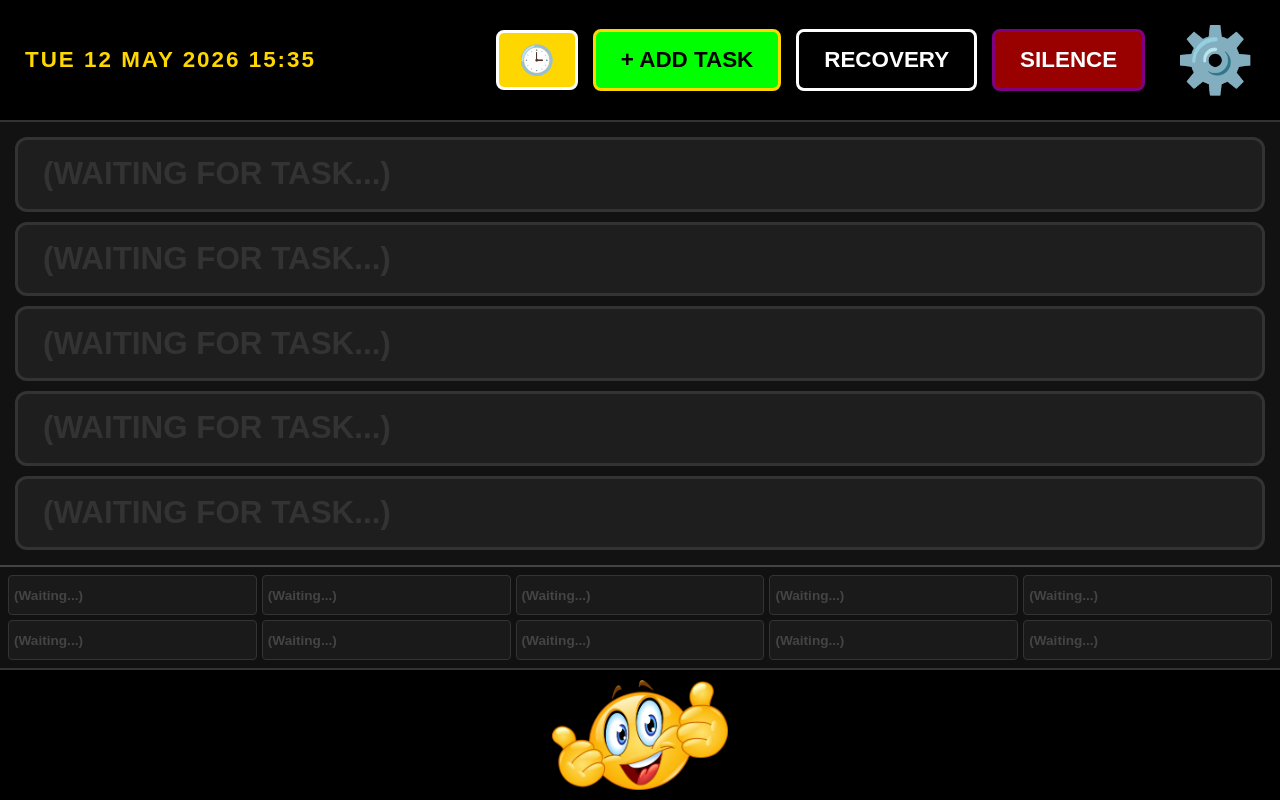
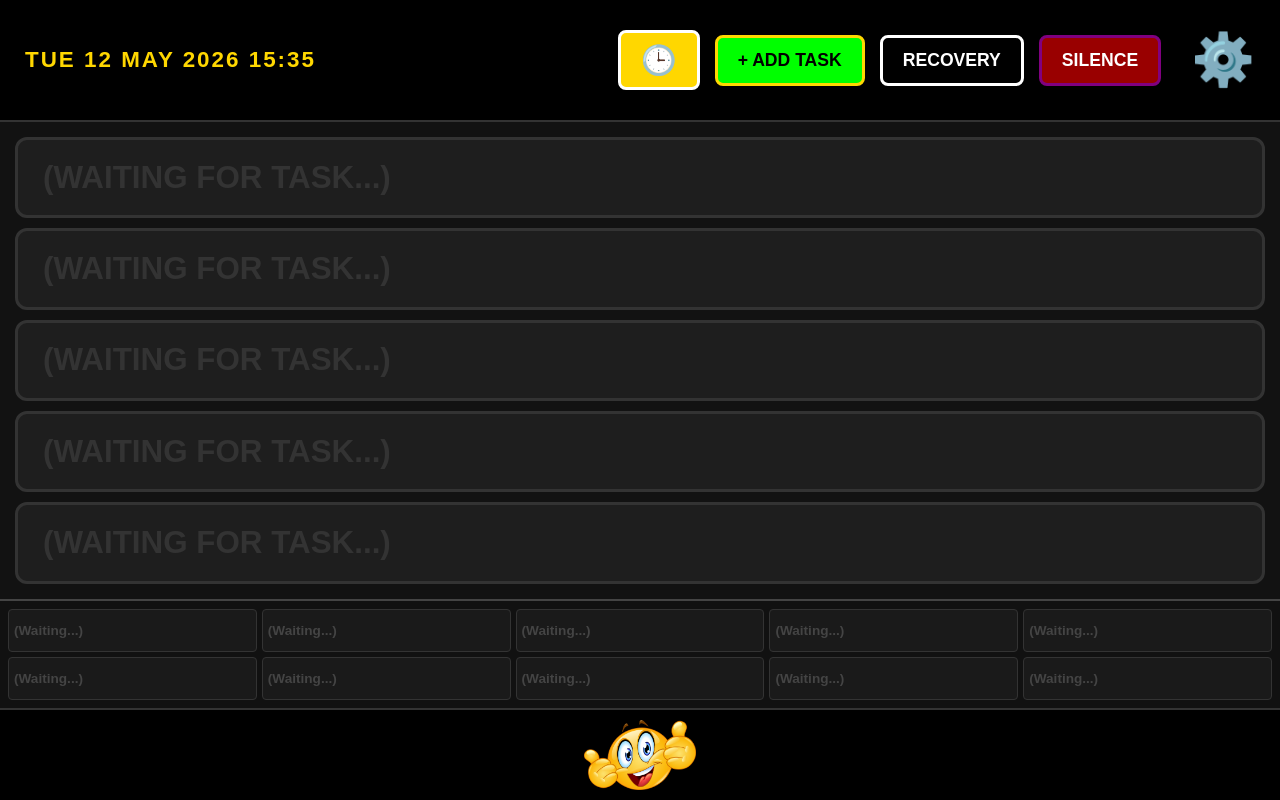
Before and after one commit to TheSharmanator/adhdtaskmanager, a Flask app: template templates/index.html in a window 1280 px wide. Run offline with Flask 3, Linux system fonts and the light colour scheme; the template is opened without the code that fills it, so the values that code supplies are empty; parts of the project's set-up code (start-up, migrations or seed data) failed here and were passed over.

Commit message:
Optimize UI for 10.1 inch screen and fix keyboard behavior

```diff
--- a/templates/add.html
+++ b/templates/add.html
@@ -77,6 +77,7 @@
             bottom: 0;
             left: 0;
             z-index: 100;
+            display: none; /* Hidden by default */
         }
 
         .hg-button {
@@ -580,7 +581,9 @@
                     }
                 },
                 onKeyPress: button => {
-                    if (button === "{enter}") document.getElementById("task-form").submit();
+                    if (button === "{enter}") {
+                        document.querySelector(".simple-keyboard").style.display = "none";
+                    }
                 },
                 preventMouseDownDefault: true,
                 layout: {
@@ -600,6 +603,7 @@
                     selectedInputName = e.target.name;
                     myKeyboard.setOptions({ inputName: e.target.name });
                     myKeyboard.setInput(e.target.value);
+                    document.querySelector(".simple-keyboard").style.display = "block";
                 });
             });
         }
--- a/templates/index.html
+++ b/templates/index.html
@@ -118,8 +118,8 @@
     }
 
     .btn-touch {
-        padding: 15px 25px;
-        font-size: 1.4rem;
+        padding: 12px 20px;
+        font-size: 1.1rem;
         font-weight: 900;
         text-decoration: none;
         border-radius: 8px;
@@ -133,8 +133,8 @@
     .btn-recovery { background: #000; color: #fff; border-color: #fff; }
 
     .nuke-btn {
-        padding: 15px 25px;
-        font-size: 1.4rem;
+        padding: 12px 20px;
+        font-size: 1.1rem;
         font-weight: 900;
         border-radius: 8px;
         border: 3px solid #800080; /* Purple Border */
@@ -143,7 +143,7 @@
     }
 
     .settings-icon {
-        font-size: 4rem;
+        font-size: 3.2rem;
         margin-left: 15px;
         cursor: pointer;
         user-select: none;
@@ -233,10 +233,10 @@
     color: #888;
 }
 
-    #control-bar { height: 130px; background: #000; display: flex; justify-content: center; align-items: center; border-top: 2px solid #333; }
+    #control-bar { height: 90px; background: #000; display: flex; justify-content: center; align-items: center; border-top: 2px solid #333; }
 #smiley-source {
     width: auto;
-    height: 110px;
+    height: 70px;
     background: transparent;
     display: flex;
     justify-content: center;
@@ -245,7 +245,7 @@
 }
 
 #smiley-img {
-    height: 110px;
+    height: 70px;
     width: auto; /* Maintains original proportions */
     object-fit: contain;
 }
```
